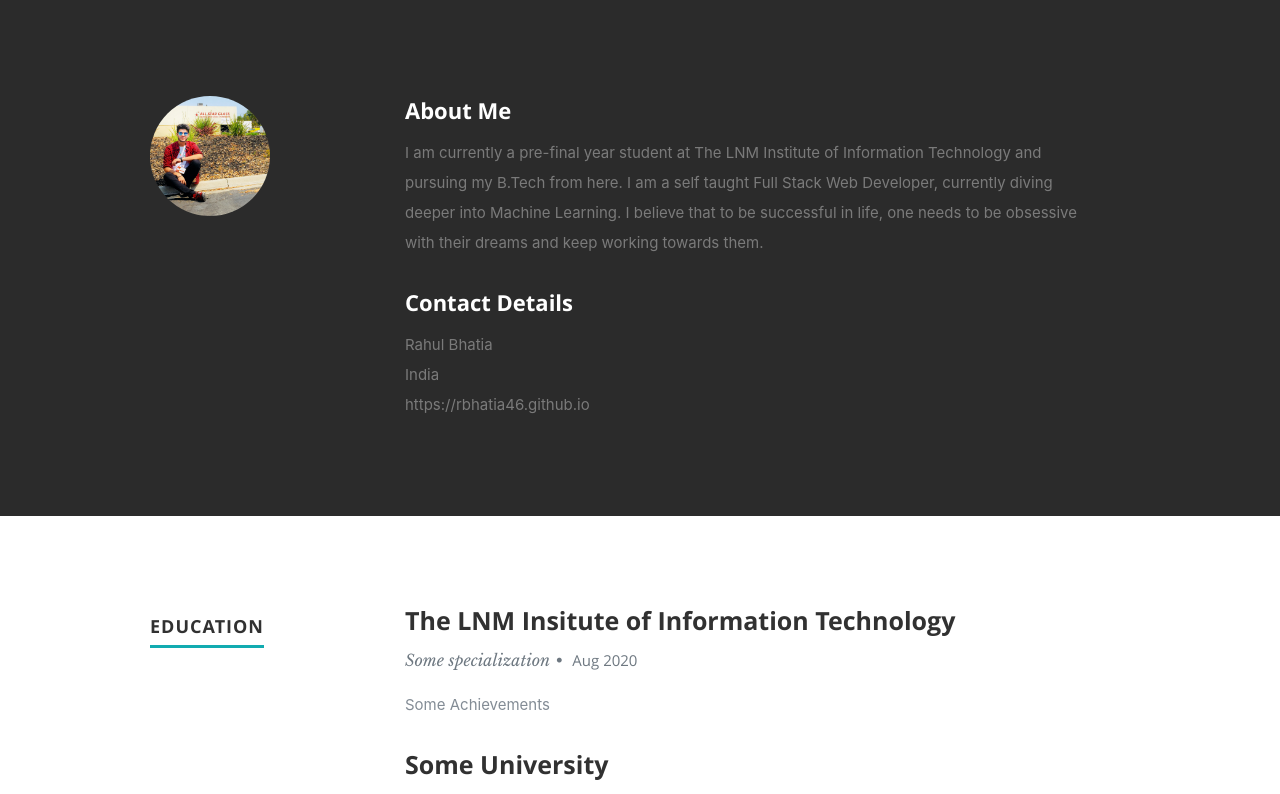
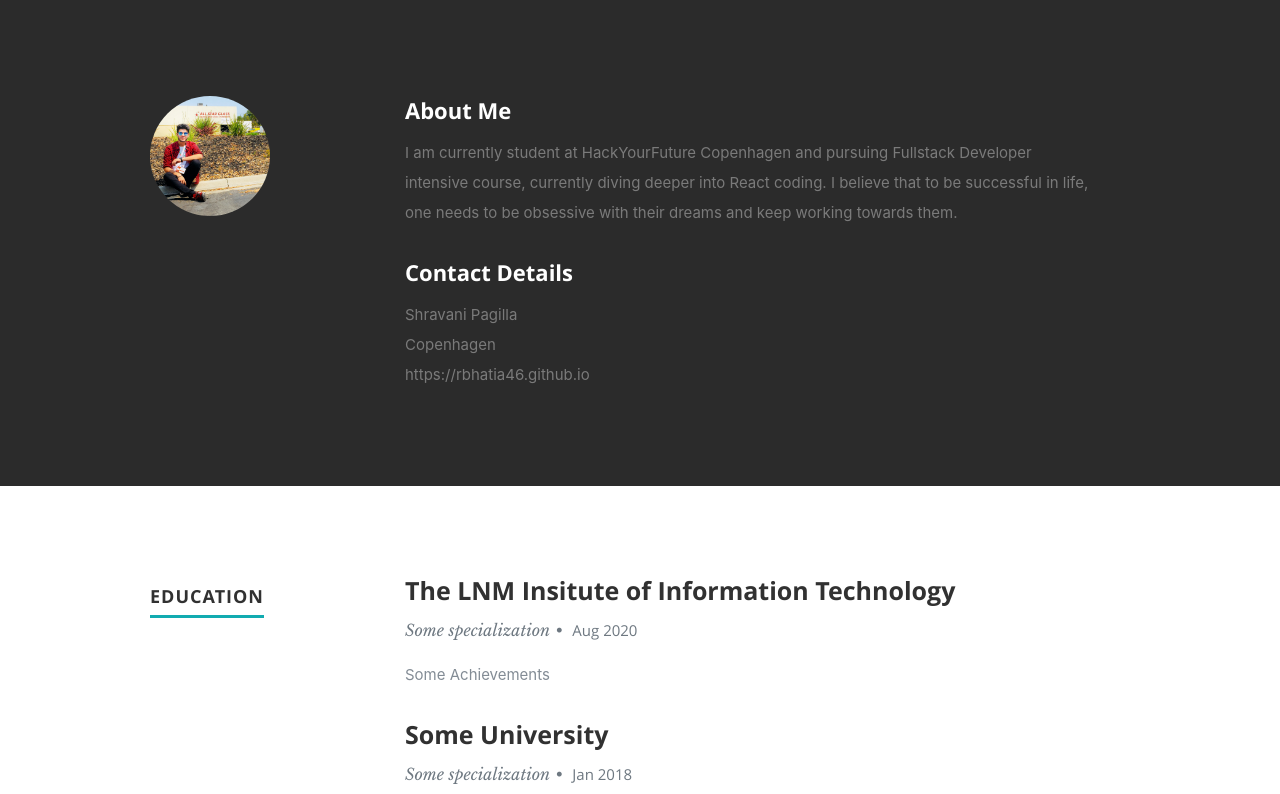
Before and after one commit to rbhatia46/React-Portfolio, a React (Create React App) app: page / in a window 1280 px wide. Shown: the part 800-1594 px from the top of the page. Built offline with nearby package versions, Linux system fonts and the light colour scheme.

Commit message:
Portfolio initiated

```diff
--- a/src/resumeData.js
+++ b/src/resumeData.js
@@ -1,29 +1,29 @@
 let resumeData = {
     "imagebaseurl":"https://rbhatia46.github.io/",
-    "name": "Rahul Bhatia",
-    "role": "Frontend Developer and Data Scientist",
-    "linkedinId":"Your LinkedIn Id",
-    "skypeid": "Your skypeid",
+    "name": "Shravani Pagilla",
+    "role": "Fullstack Developer",
+    "linkedinId":"shravanipag",
+    "skypeid": "ShravaniPagilla",
     "roleDescription": "I like dabbling in various parts of frontend development and like to learn about new technologies, write technical articles or simply play games in my free time.",
     "socialLinks":[
         {
           "name":"linkedin",
-          "url":"https://www.linkedin.com/in/rahul-bhatia-67ba08121/",
+          "url":"https://www.linkedin.com/in/shravanipag/",
           "className":"fa fa-linkedin"
         },
         {
           "name":"github",
-          "url":"http://github.com/rbhatia46",
+          "url":"https://github.com/shravanipagilla",
           "className":"fa fa-github"
         },
         {
           "name":"skype",
-          "url":"http://twitter.com/rbhatia46",
+          "url":"http://twitter.com/shravanipagilla",
           "className":"fa fa-twitter"
         }
       ],
-    "aboutme":"I am currently a pre-final year student at The LNM Institute of Information Technology and pursuing my B.Tech from here. I am a self taught Full Stack Web Developer, currently diving deeper into Machine Learning. I believe that to be successful in life, one needs to be obsessive with their dreams and keep working towards them.",
-    "address":"India",
+    "aboutme":"I am currently student at HackYourFuture Copenhagen and pursuing Fullstack Developer intensive course, currently diving deeper into React coding. I believe that to be successful in life, one needs to be obsessive with their dreams and keep working towards them.",
+    "address":"Copenhagen",
     "website":"https://rbhatia46.github.io",
     "education":[
       {
```
